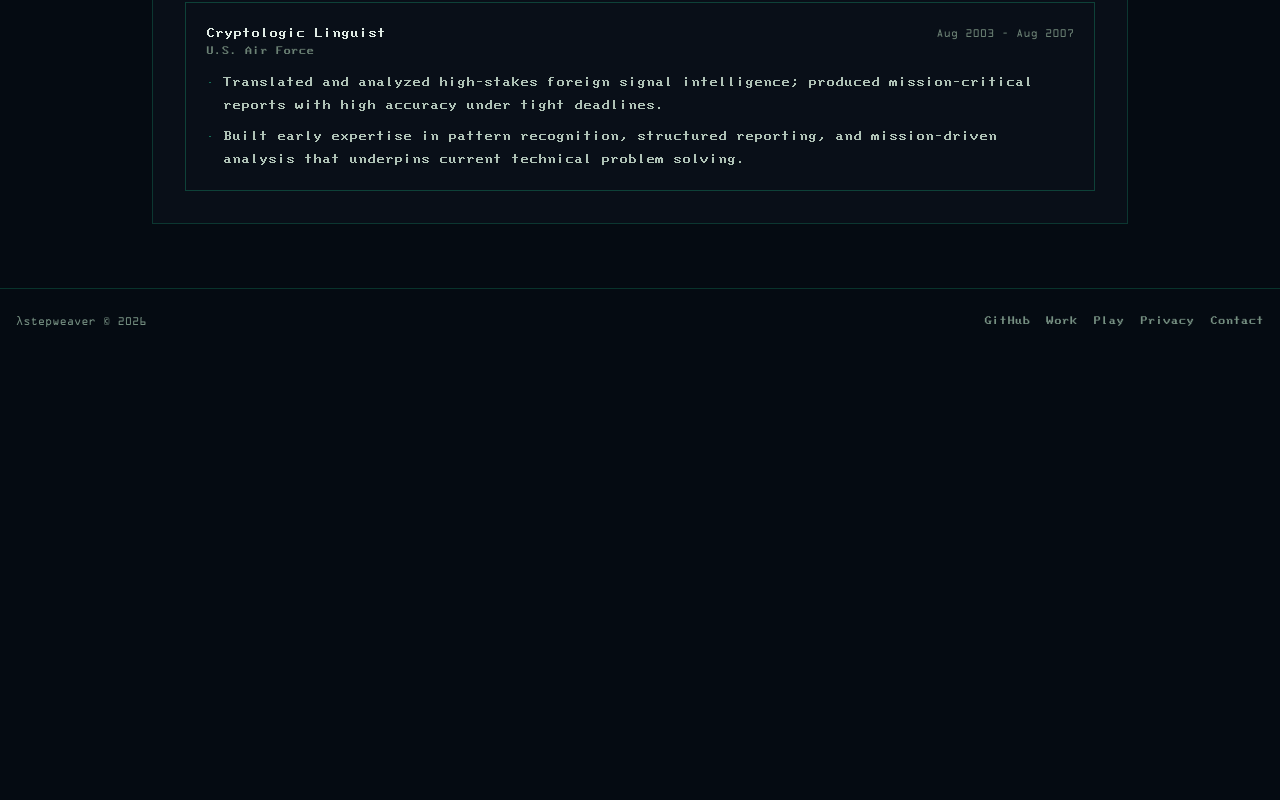
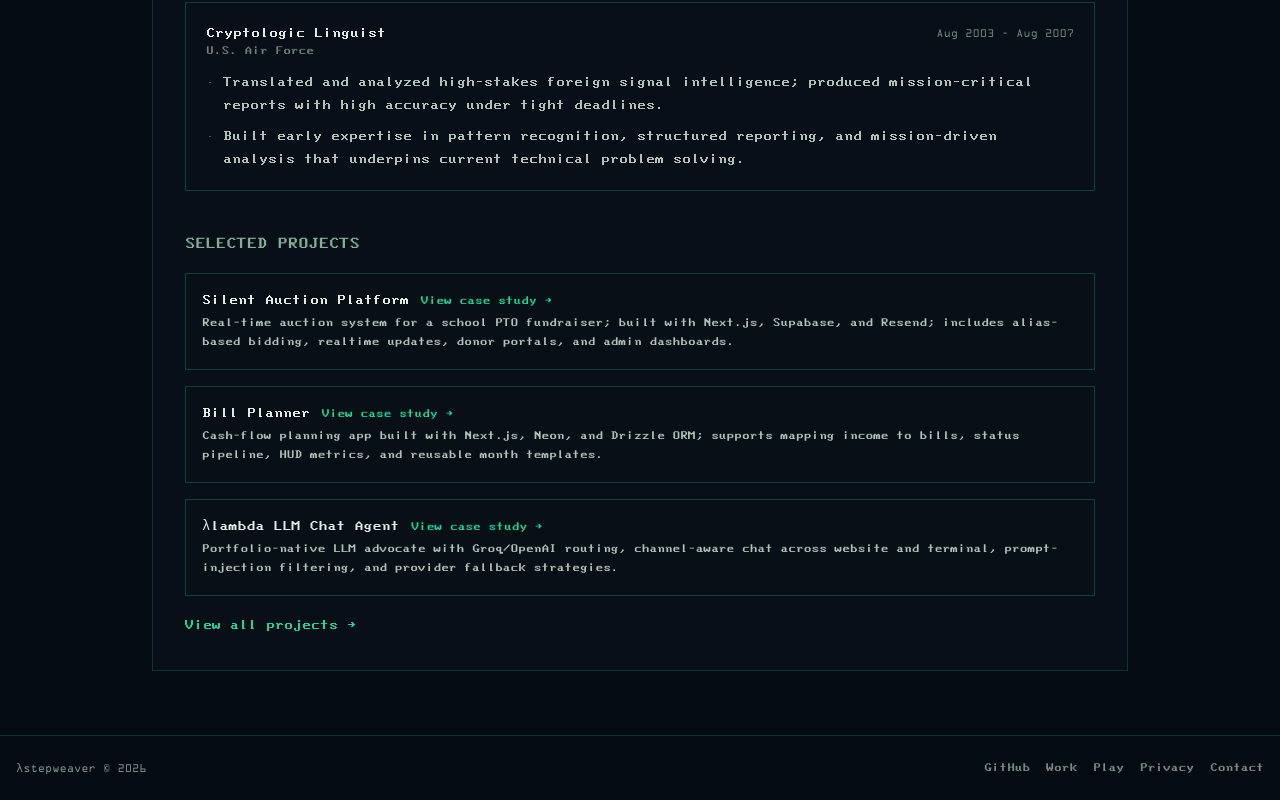
Before and after one commit to stepweaver/stepweaver_v6, a SvelteKit app: page /resume in a window 1280 px wide. Shown: the part 2249-3049 px from the top of the page. Before the commit the page ends 2602 px from the top, so only its background shows below. Built offline with nearby package versions, Linux system fonts and the light colour scheme.

Commit message:
feat: add projects section to resume page with project details and links

```diff
--- a/src/routes/(marketing)/resume/+page.svelte
+++ b/src/routes/(marketing)/resume/+page.svelte
@@ -121,6 +121,41 @@
 					{/each}
 				</div>
 			</section>
+
+			<section>
+				<div class="text-label mb-4">
+					{resumeData.projects.title.toUpperCase()}
+				</div>
+
+				<div class="space-y-4">
+					{#each resumeData.projects.items as project (project.href)}
+						<div class="border-border/25 bg-panel/15 border p-4">
+							<div class="mb-1 flex flex-wrap items-baseline gap-3">
+								<span class="font-ibm text-text text-sm">
+									{project.label}
+								</span>
+
+								<a
+									href={project.href}
+									class="text-neon hover:text-accent text-xs transition-colors"
+								>
+									View case study →
+								</a>
+							</div>
+
+							<p class="text-secondary text-xs leading-relaxed">
+								{project.summary}
+							</p>
+						</div>
+					{/each}
+				</div>
+
+				<div class="mt-4">
+					<a href="/work" class="text-neon hover:text-accent text-sm transition-colors">
+						View all projects →
+					</a>
+				</div>
+			</section>
 		</div>
 	</div>
 </div>
```
